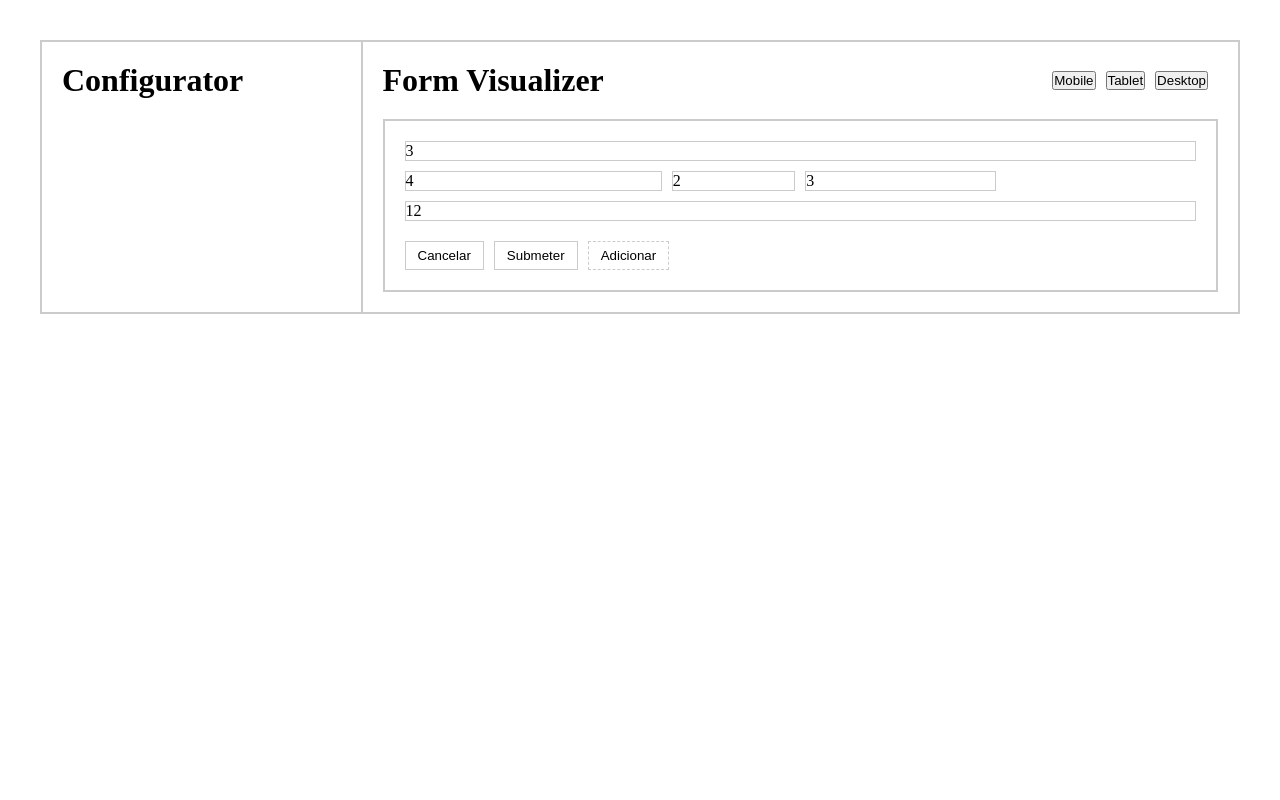
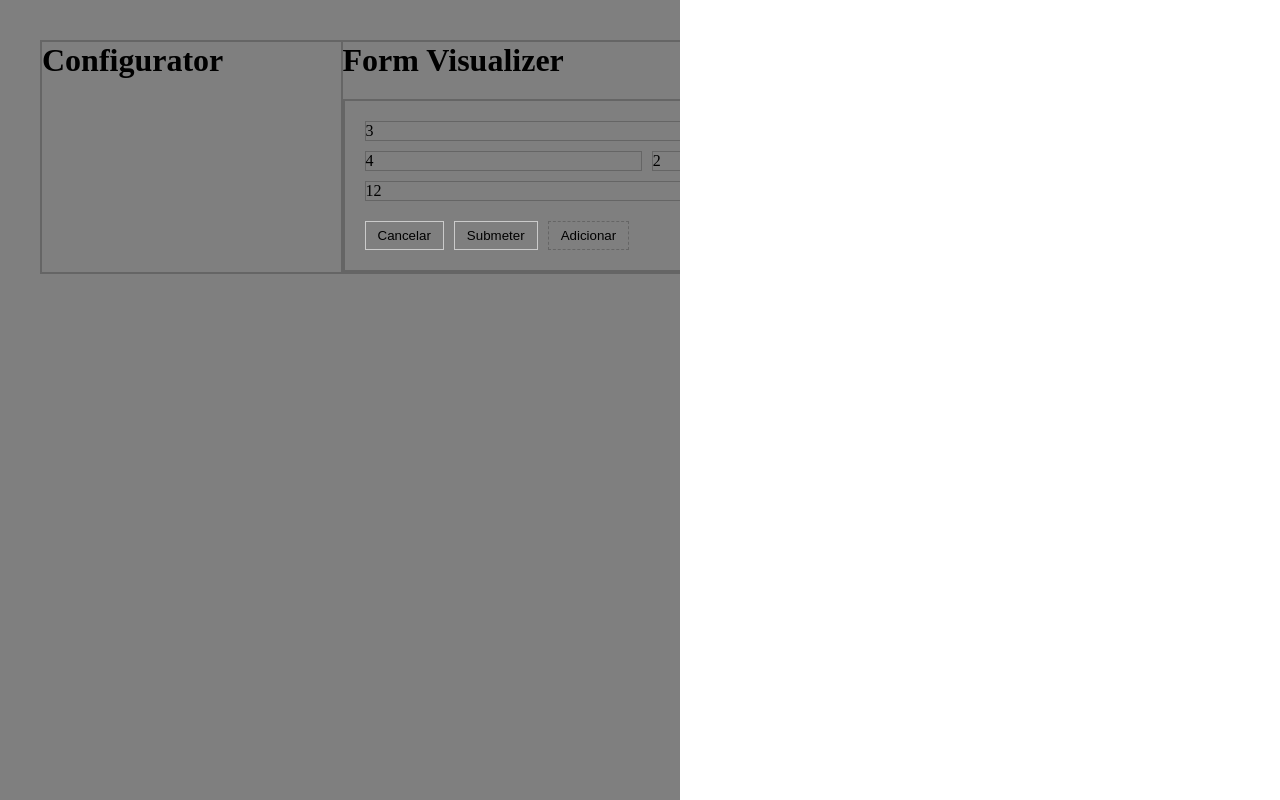
Before and after one commit to luisfilipemendonca/form-builder, a React app: page / in a window 1280 px wide. Built offline with nearby package versions, Linux system fonts and the light colour scheme.

Commit message:
Added sidepanel component

```diff
--- a/src/App.tsx
+++ b/src/App.tsx
@@ -3,6 +3,7 @@ import { theme } from './styles/theme';
 import GlobalStyle, { AppContainer } from './styles';
 import Visualizer from './layouts/Visualizer';
 import Configurator from './layouts/Configurator';
+import Sidepanel from './components/Sidepanel';
 
 const FormBuilder = () => {
   return (
@@ -17,6 +18,7 @@ const App = () => {
   return (
     <ThemeProvider theme={theme}>
       <AppContainer>
+        <Sidepanel />
         <FormBuilder />
       </AppContainer>
       <GlobalStyle />
--- a/src/components/Sidepanel/styled.ts
+++ b/src/components/Sidepanel/styled.ts
@@ -1,7 +1,25 @@
 import styled from 'styled-components';
 
-export const SidepanelContainer = styled.div``;
+export const SidepanelContainer = styled.div`
+  position: fixed;
+  top: 0;
+  bottom: 0;
+  left: 0;
+  right: 0;
+`;
 
-export const SidepanelBackdrop = styled.div``;
+export const SidepanelBackdrop = styled.div`
+  background-color: rgba(0, 0, 0, 0.5);
+  position: absolute;
+  height: 100%;
+  width: 100%;
+`;
 
-export const SidepanelContent = styled.div``;
+export const SidepanelContent = styled.div`
+  background: #fff;
+  width: 600px;
+  position: absolute;
+  right: 0;
+  top: 0;
+  bottom: 0;
+`;
--- a/src/styles/index.ts
+++ b/src/styles/index.ts
@@ -1,5 +1,5 @@
-import styled, { createGlobalStyle } from "styled-components";
-import { breakpoints } from "./theme";
+import styled, { createGlobalStyle } from 'styled-components';
+import { breakpoints } from './theme';
 
 interface GridItemProps {
   sm?: number;
@@ -27,11 +27,7 @@ export default createGlobalStyle`
 export const AppContainer = styled.div`
   display: flex;
   border: 2px solid #cbcbcb;
-
-    & > * {
-        padding: 20px;
-    }
-`
+`;
 
 export const GridContainer = styled.div`
   display: grid;
@@ -43,7 +39,7 @@ export const GridItem = styled.div<GridItemProps>`
   grid-column: span 12;
   border: 1px solid #cbcbcb;
 
-    ${({sm, md, lg, xl}) => {
+  ${({ sm, md, lg, xl }) => {
     const smValue = sm ?? 12;
     const mdValue = md ?? sm ?? 12;
     const lgValue = lg ?? md ?? sm ?? 12;
@@ -56,8 +52,8 @@ export const GridItem = styled.div<GridItemProps>`
         { breakpoint: 'sm', value: `span ${smValue}` },
         { breakpoint: 'md', value: `span ${mdValue}` },
         { breakpoint: 'lg', value: `span ${lgValue}` },
-                { breakpoint: 'xl', value: `span ${xlValue}` }
-            ]
-        })
+        { breakpoint: 'xl', value: `span ${xlValue}` },
+      ],
+    });
   }};
 `;
```
Lines whose indentation alone changed are shown as unchanged.
